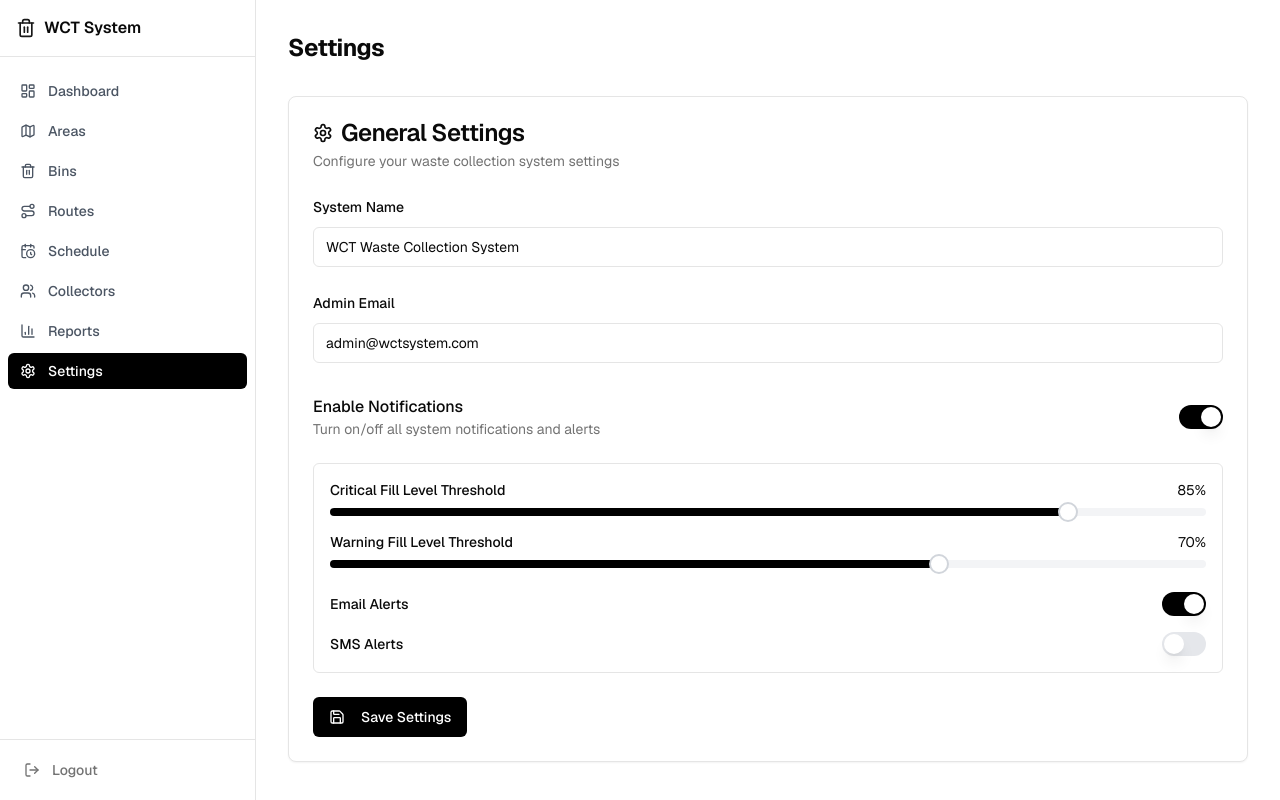
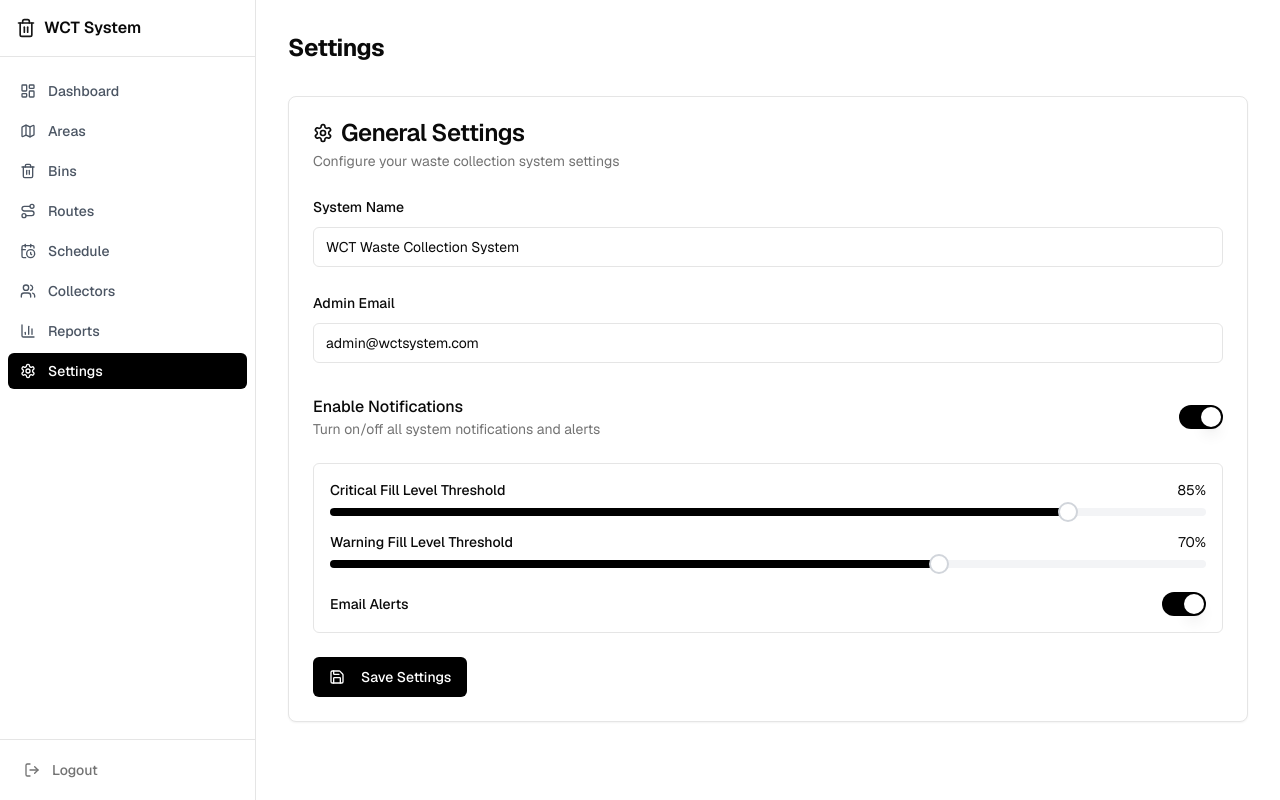
Before and after one commit to GaruVA/wctsystem-admin, a Next.js app: page /dashboard/settings in a window 1280 px wide. Built offline with nearby package versions, Linux system fonts and the light colour scheme; no server answers.

Commit message:
Add area status overview component to dashboard and update bin interfaces

```diff
--- a/app/dashboard/areas/page.tsx
+++ b/app/dashboard/areas/page.tsx
@@ -10,9 +10,9 @@ import { Dialog, DialogContent, DialogDescription, DialogFooter, DialogHeader, D
 import { MapPin, Save, Plus, Trash2, Edit, Map, Info } from "lucide-react"
 import { toast } from "@/components/ui/use-toast"
 import AreaBoundaryMap from "@/components/dashboard/area-boundary-map"
+import SuggestionBinMap from "@/components/dashboard/suggestion-bin-map";
 import { Badge } from "@/components/ui/badge"
 import { Progress } from "@/components/ui/progress"
-import { AreaStatusOverview } from "@/components/dashboard/area-status-overview";
 
 // Interface definitions
 interface Area {
@@ -351,9 +351,6 @@ export default function AreasPage() {
         </div>
       </div>
 
-        {/* Area Status Overview */}
-        <AreaStatusOverview />
-
       <Card>
         <CardHeader className="flex flex-row items-center justify-between">
           <div>
@@ -431,7 +428,7 @@ export default function AreasPage() {
               <Input
                 id="area-name"
                 value={areaForm.name}
-                  onChange={(e) => setAreaForm({...areaForm, name: e.target.value})}
+                onChange={(e) => setAreaForm({ ...areaForm, name: e.target.value })}
                 placeholder="e.g. Wellawatte South"
               />
             </div>
@@ -492,7 +489,7 @@ export default function AreasPage() {
               <Input
                 id="edit-area-name"
                 value={areaForm.name}
-                  onChange={(e) => setAreaForm({...areaForm, name: e.target.value})}
+                onChange={(e) => setAreaForm({ ...areaForm, name: e.target.value })}
               />
             </div>
 
--- a/app/dashboard/page.tsx
+++ b/app/dashboard/page.tsx
@@ -14,6 +14,7 @@ import { Button } from "@/components/ui/button";
 import { Badge } from "@/components/ui/badge";
 import BinMap from "@/components/dashboard/bin-map";
 import SuggestionBinMap from "@/components/dashboard/suggestion-bin-map";
+import { AreaStatusOverview } from "@/components/dashboard/area-status-overview";
 import {
   RefreshCcw,
   Trash2,
@@ -475,6 +476,9 @@ export default function DashboardPage() {
       {/* Issues and Bin Suggestions - Below the hero section */}
       <section className="px-8 pb-8">
         <div className="space-y-6">
+          {/* Area Status Overview */}
+          <AreaStatusOverview />
+
           {/* Issues and Bin Suggestions Grid */}
           <div className="grid gap-4 md:grid-cols-1">
             {/* Issues Section */}
--- a/app/dashboard/settings/page.tsx
+++ b/app/dashboard/settings/page.tsx
@@ -192,7 +192,7 @@ export default function SettingsPage() {
                     />
                   </div>
 
-                  <div className="flex items-center justify-between space-y-0">
+                  <div className="flex items-center justify-between space-y-0 hidden">
                     <Label htmlFor="sms-alerts">SMS Alerts</Label>
                     <Switch
                       id="sms-alerts"
```
Lines whose indentation alone changed are shown as unchanged.
